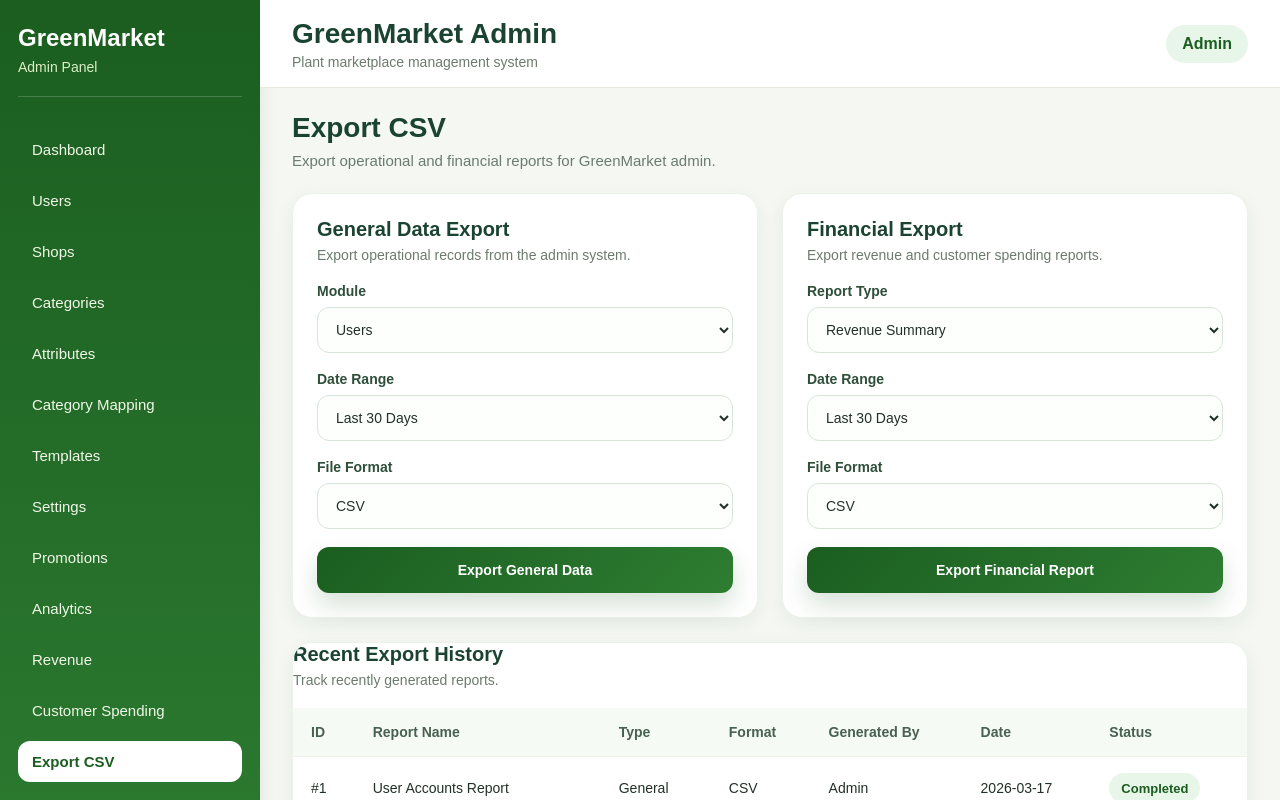
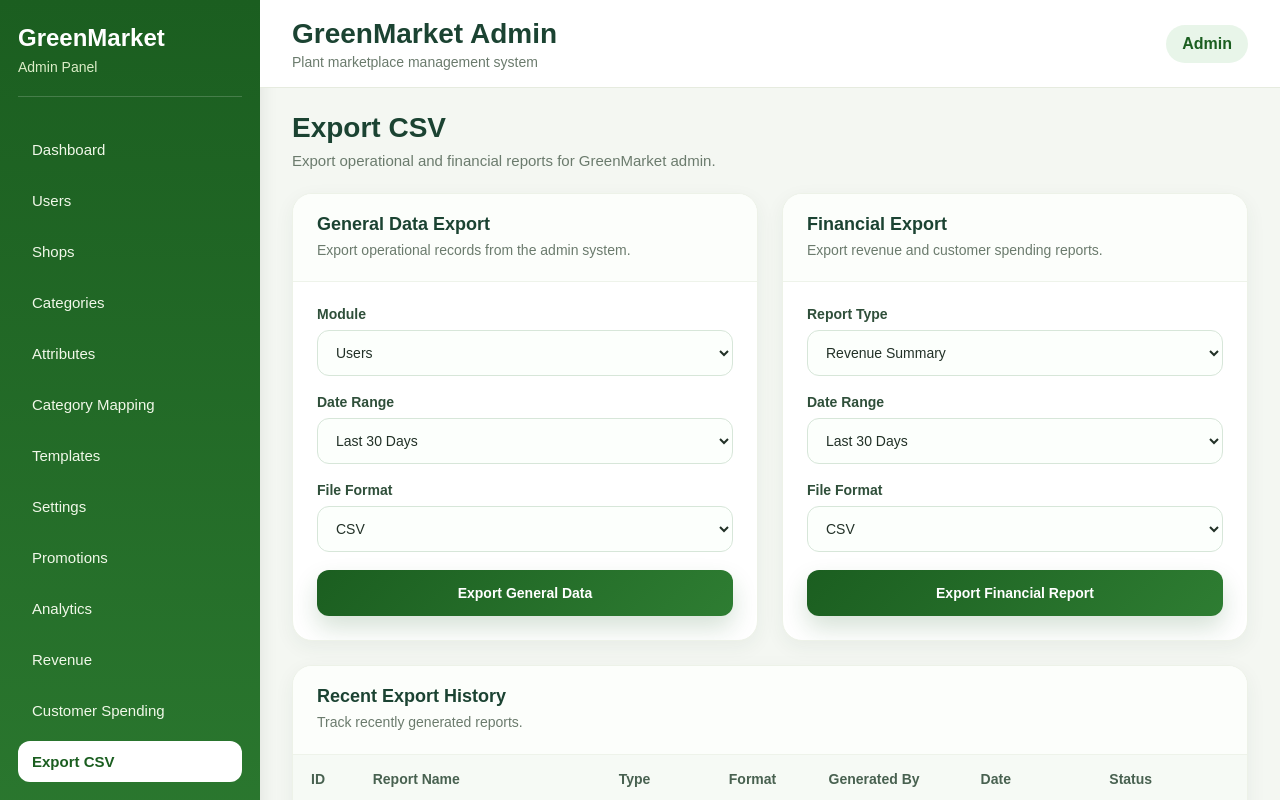
Before and after one commit to oopsntn/GreenMarket, a React (Vite) app in the folder admin-web/: page /export in a window 1280 px wide. Shown: the top 800 px of the page. Built offline with nearby package versions, Linux system fonts and the light colour scheme.

Commit message:
apply reusable section card to export page

```diff
--- a/admin-web/src/pages/ExportPage.css
+++ b/admin-web/src/pages/ExportPage.css
@@ -10,41 +10,14 @@
   gap: 24px;
 }
 
-.export-card,
-.export-history-card {
-  background-color: #ffffff;
-  border: 1px solid #edf2e8;
-  border-radius: 20px;
-  box-shadow: 0 6px 20px rgba(27, 67, 50, 0.06);
-}
-
-.export-card {
-  padding: 24px;
-}
-
-.export-history-card {
-  overflow: hidden;
-}
-
-.export-card__header {
-  margin-bottom: 20px;
-}
-
-.export-card__header h3 {
-  font-size: 20px;
-  color: #1b4332;
-  margin-bottom: 6px;
-}
-
-.export-card__header p {
-  font-size: 14px;
-  color: #6b7b6d;
-}
-
 .export-form {
   display: flex;
   flex-direction: column;
   gap: 18px;
+}
+
+.export-form--padded {
+  padding: 24px;
 }
 
 .export-field {
@@ -116,3 +89,9 @@
 .export-history-table td {
   color: #223127;
 }
+
+@media (max-width: 1024px) {
+  .export-grid {
+    grid-template-columns: 1fr;
+  }
+}
--- a/admin-web/src/pages/ExportPage.tsx
+++ b/admin-web/src/pages/ExportPage.tsx
@@ -1,5 +1,6 @@
 import { useState } from "react";
 import PageHeader from "../components/PageHeader";
+import SectionCard from "../components/SectionCard";
 import StatusBadge from "../components/StatusBadge";
 import ToastContainer, { type ToastItem } from "../components/ToastContainer";
 import { exportService } from "../services/exportService";
@@ -46,13 +47,11 @@ function ExportPage() {
       />
 
       <div className="export-grid">
-        <section className="export-card">
-          <div className="export-card__header">
-            <h3>General Data Export</h3>
-            <p>Export operational records from the admin system.</p>
-          </div>
-
-          <div className="export-form">
+        <SectionCard
+          title="General Data Export"
+          description="Export operational records from the admin system."
+        >
+          <div className="export-form export-form--padded">
             <div className="export-field">
               <label htmlFor="general-module">Module</label>
               <select id="general-module" defaultValue="Users">
@@ -91,15 +90,13 @@ function ExportPage() {
               Export General Data
             </button>
           </div>
-        </section>
+        </SectionCard>
 
-        <section className="export-card">
-          <div className="export-card__header">
-            <h3>Financial Export</h3>
-            <p>Export revenue and customer spending reports.</p>
-          </div>
-
-          <div className="export-form">
+        <SectionCard
+          title="Financial Export"
+          description="Export revenue and customer spending reports."
+        >
+          <div className="export-form export-form--padded">
             <div className="export-field">
               <label htmlFor="financial-report-type">Report Type</label>
               <select id="financial-report-type" defaultValue="Revenue Summary">
@@ -135,15 +132,13 @@ function ExportPage() {
               Export Financial Report
             </button>
           </div>
-        </section>
+        </SectionCard>
       </div>
 
-      <section className="export-history-card">
-        <div className="export-card__header">
-          <h3>Recent Export History</h3>
-          <p>Track recently generated reports.</p>
-        </div>
-
+      <SectionCard
+        title="Recent Export History"
+        description="Track recently generated reports."
+      >
         <div className="export-history-table-wrapper">
           <table className="export-history-table">
             <thead>
@@ -180,7 +175,7 @@ function ExportPage() {
             </tbody>
           </table>
         </div>
-      </section>
+      </SectionCard>
 
       <ToastContainer toasts={toasts} onClose={removeToast} />
     </div>
```
